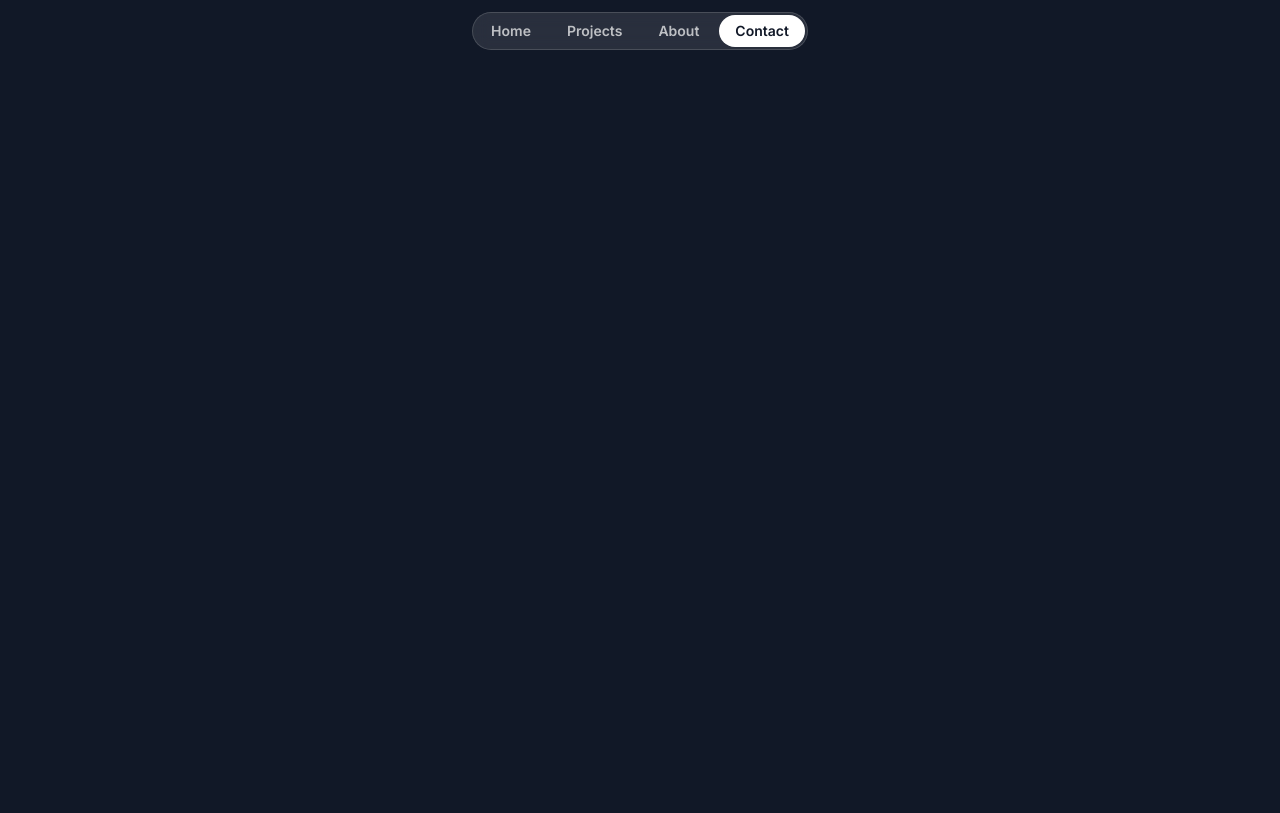
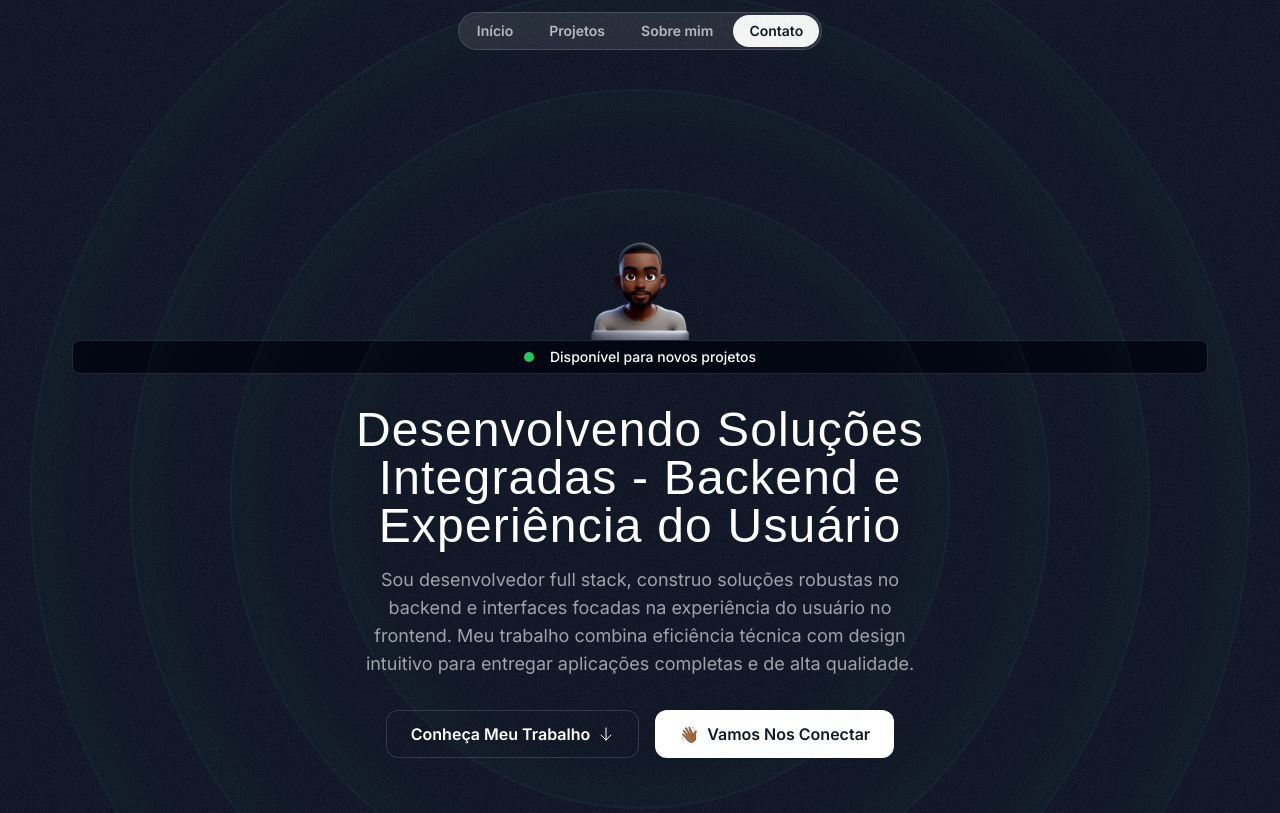
Before and after one commit to Gabriel-otirB/portfolio, a Next.js app: page / in a window 1280 px wide. Shown: the top 813 px of the page. Built offline with nearby package versions, Linux system fonts and the light colour scheme; a web font is replaced by a local one.

Commit message:
Creating Hero

```diff
--- a/src/app/globals.css
+++ b/src/app/globals.css
@@ -6,4 +6,8 @@
   .nav-item {
     @apply px-4 py-1.5 rounded-full text-white/70 text-sm font-semibold hover:bg-white/10 hover:text-white transition duration-300;
   }
+
+  .hero-ring {
+    @apply absolute inset-0 border-2 top-1/2 left-1/2 -translate-x-1/2 -translate-y-1/2 rounded-full border-emerald-300/5 shadow-[0_0_80px_inset] shadow-emerald-300/5;
+  }
 }
--- a/src/app/layout.tsx
+++ b/src/app/layout.tsx
@@ -11,7 +11,7 @@ const calistoga = Calistoga({
  });
 
 export const metadata: Metadata = {
-  title: "Gabriel's Otirb Portfolio",
+  title: "Gabriel's Portfolio",
   description: "Discover my creative portfolio, full of unique projects and innovative solutions to transform ideas into reality.",
 };
 
@@ -21,7 +21,7 @@ export default function RootLayout({
   children: React.ReactNode;
 }>) {
   return (
-    <html lang="en">
+    <html lang="pt-br">
       <body
       className={twMerge(
         inter.variable,
--- a/src/app/page.tsx
+++ b/src/app/page.tsx
@@ -1,9 +1,11 @@
 import Header from "@/sections/Header";
+import { HeroSection } from "@/sections/Hero";
 
 export default function Home() {
   return (
     <div>
       <Header />
+      <HeroSection />
     </div>
   );
 }
--- a/src/sections/Header.tsx
+++ b/src/sections/Header.tsx
@@ -1,11 +1,11 @@
 const Header = () => {
   return (
-    <div className="flex justify-center items-center relative top-3">
+    <div className="flex justify-center items-center fixed top-3 w-full">
       <nav className="flex gap-1 p-0.5 border border-white/15 rounded-full bg-white/10 backdrop-blur">
-        <a href="#" className="nav-item">Home</a>
-        <a href="#" className="nav-item">Projects</a>
-        <a href="#" className="nav-item">About</a>
-        <a href="#" className="nav-item bg-white text-gray-900 hover:bg-white/70 hover:text-gray-900">Contact</a>
+        <a href="#" className="nav-item">Início</a>
+        <a href="#" className="nav-item">Projetos</a>
+        <a href="#" className="nav-item">Sobre mim</a>
+        <a href="#" className="nav-item bg-white text-gray-900 hover:bg-white/70 hover:text-gray-900">Contato</a>
       </nav>
     </div>
   )
--- a/src/sections/Hero.tsx
+++ b/src/sections/Hero.tsx
@@ -1,3 +1,57 @@
+import memojiImage from '@/assets/images/memoji-computer.png';
+import Image from 'next/image';
+import ArrowDown from '@/assets/icons/arrow-down.svg';
+import grainImage from '@/assets/images/grain.jpg';
+
 export const HeroSection = () => {
-  return <div>Hero Section</div>;
+  return (
+    <div className="py-32 md:py-48 lg:py-60 relative z-0">
+      <div
+        className='absolute inset-0 -z-30 opacity-5'
+        style={{ backgroundImage: `url(${grainImage.src})` }}>
+      </div>
+
+      <div className='size-[620px] hero-ring'></div>
+      <div className='size-[820px] hero-ring'></div>
+      <div className='size-[1020px] hero-ring'></div>
+      <div className='size-[1220px] hero-ring'></div>
+
+      <div className="container">
+        <div className='flex flex-col items-center justify-center'>
+          <Image
+            src={memojiImage}
+            className="size-[100px]"
+            alt="Pessoa usando computador"
+          />
+        </div>
+
+        <div className='flex justify-center items-center mx-auto bg-gray-950 border border-gray-800 px-4 py-1.5 gap-4 rounded-lg'>
+          <div className='bg-green-500 w-2.5 h-2.5 rounded-full'></div>
+          <div className='text-sm font-medium'>Disponível para novos projetos</div>
+        </div>
+
+        <div className='max-w-xl mx-auto'>
+          <h1 className='font-serif text-3xl md:text-5xl text-center mt-8 tracking-wide'>
+            Desenvolvendo Soluções Integradas - Backend e Experiência do Usuário
+          </h1>
+          <p className='mt-4 text-center text-white/60 md:text-lg'>
+            Sou desenvolvedor full stack, construo soluções robustas no backend e interfaces focadas na experiência do usuário no frontend.
+            Meu trabalho combina eficiência técnica com design intuitivo para entregar aplicações completas e de alta qualidade.
+          </p>
+        </div>
+
+        <div className='flex flex-col md:flex-row justify-center items-center mt-8 gap-4'>
+          <button className='inline-flex items-center gap-2 border border-white/15 px-6 h-12 rounded-xl'>
+            <span className='font-semibold'>Conheça Meu Trabalho</span>
+            <ArrowDown className='size-4' />
+          </button>
+          <button className='inline-flex items-center gap-2 border-white bg-white text-gray-900 h-12 px-6 rounded-xl'>
+            <span>👋🏾</span>
+            <span className='font-semibold '>Vamos Nos Conectar</span>
+          </button>
+        </div>
+        <p></p>
+      </div>
+    </div>
+  );
 };
```
Also changed, not shown: src/assets/images/memoji-computer.png, src/assets/images/memoji-smile.png.
